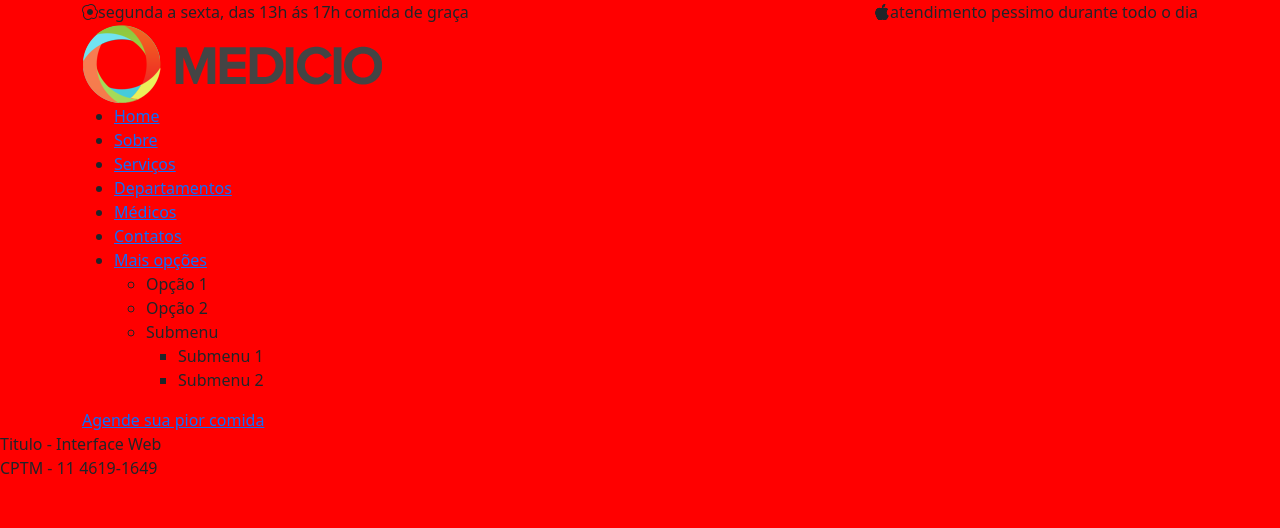
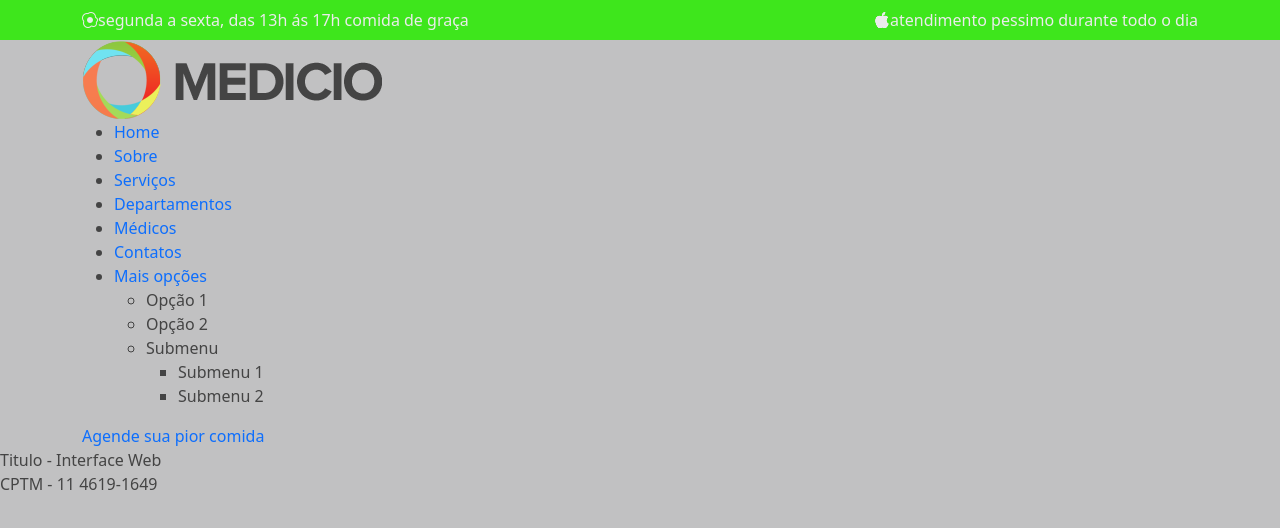
Before and after one commit to JotapeSilva01/Teste-01, a plain HTML site: page index.html in a window 1280 px wide. Drawn offline with nearby package versions, Linux system fonts and the light colour scheme.

Commit message:
Add files via upload

```diff
--- a/css/main.css
+++ b/css/main.css
@@ -1,5 +1,49 @@
+:root
+{
+   --background-color: rgb(193, 193, 194);
+   --nav-fundo: rgb(110, 50, 179);
+   --texto-default:#444;
+   --titulo-color: #474747;
+   --nav-color: #474747;
+   --nav-hover-color: #ffffff;
+   --nav-mobile-background: #9e9e9e;
+   --nav-dropdown-background: #666666;
+   --nav-dropdown-color: #ffffff;
+   --nav-dropdown-hover-color: red;
+   --nav-bg-topbar: rgb(62, 230, 28);
+   --nav-color: #ebebeb;
+
+}
+
 body
 {
-    background: red; /* cor de fundo */
+    background: var(--background-color);  /* cor de fundo */
+    color: var(--texto-default);    /* cor de textos */
+}
 
+a
+{
+    text-decoration: none;   /* modifica os "links" */
+    transition: 0.3s;
 }
+
+/* HEADER */
+
+.header
+{
+    color: var(--texto-default);
+    background: var(--background-color);
+    box-shadow: ;   /* voltar aqui */
+}
+
+.header .topbar
+{
+    background: var(--nav-bg-topbar);
+    color: var(--nav-color);
+    height: 40px;   /* altura */
+}
+
+/* nav
+{
+    background: var(--nav-fundo);
+} */
```
